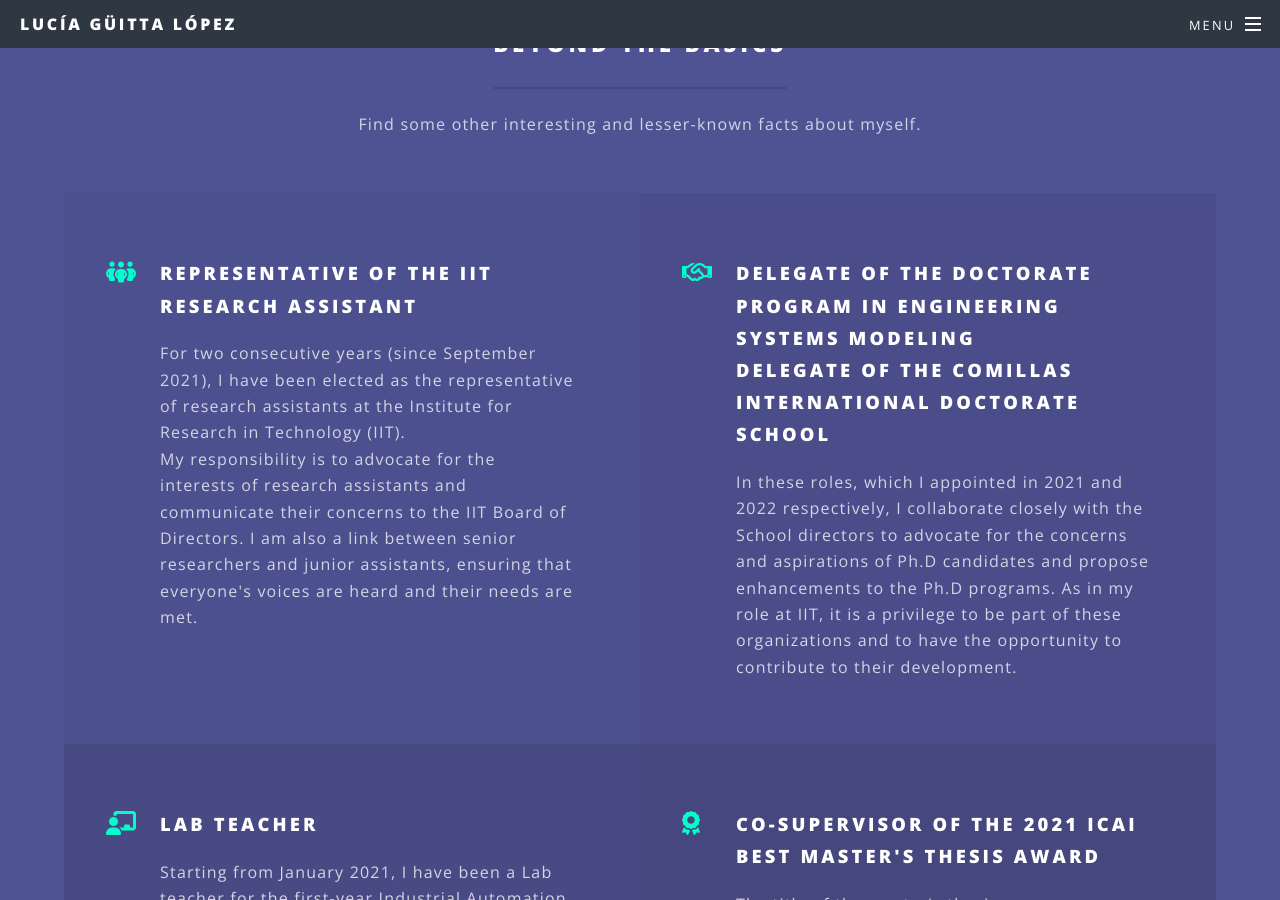
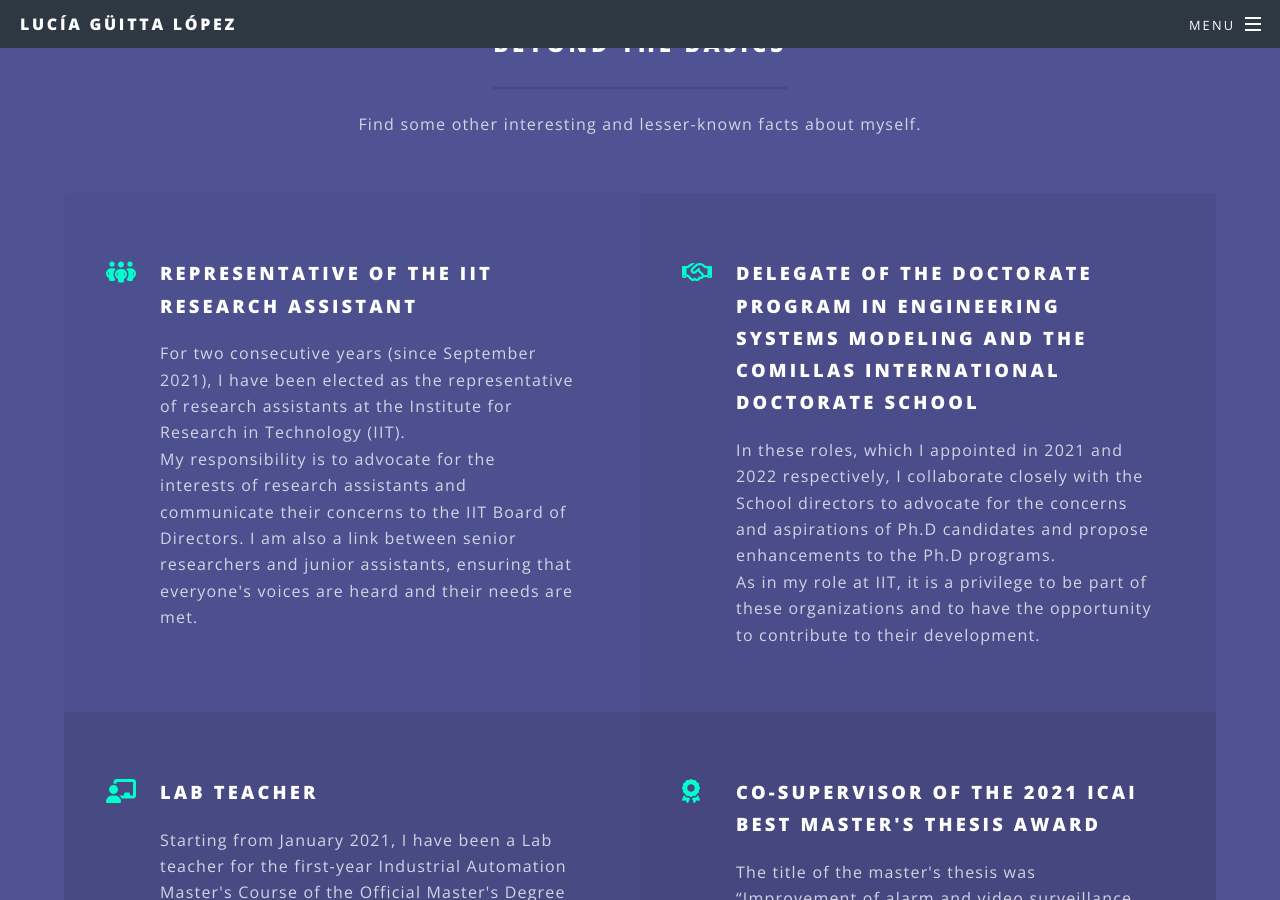
Before and after one commit to Lucia-Guitta/Lucia-Guitta.github.io, a Jekyll site: the page built from index.html, in a window 1280 px wide and 900 px high, scrolled down 3073 px. Built offline with Jekyll 4.4.1, drawn with Linux system fonts in a browser that asks for light colours; some web fonts are replaced; some of the changed text lies outside the part shown.

Commit message:
Adjust content to the format (att2)

```diff
--- a/index.html
+++ b/index.html
@@ -135,14 +135,15 @@ layout: landing
       </li>
       <li class="icon fa-handshake">
         <h3>
-          Delegate of the Doctorate Program in Engineering Systems Modeling
-          <br \ />
-          Delegate of the Comillas International Doctorate School
+          Delegate of the Doctorate Program in Engineering Systems Modeling and the Comillas International Doctorate
+          School
         </h3>
         <p>
           In these roles, which I appointed in 2021 and 2022 respectively, I collaborate closely with the School
           directors to advocate for the concerns and aspirations of Ph.D candidates and propose enhancements to the Ph.D
-          programs. As in my role at IIT, it is a privilege to be part of these organizations and to have the
+          programs.
+          <br \ />
+          As in my role at IIT, it is a privilege to be part of these organizations and to have the
           opportunity to contribute to their development.
         </p>
       </li>
```
Also changed, not shown: other parts of index.html (+1 -3 lines).
